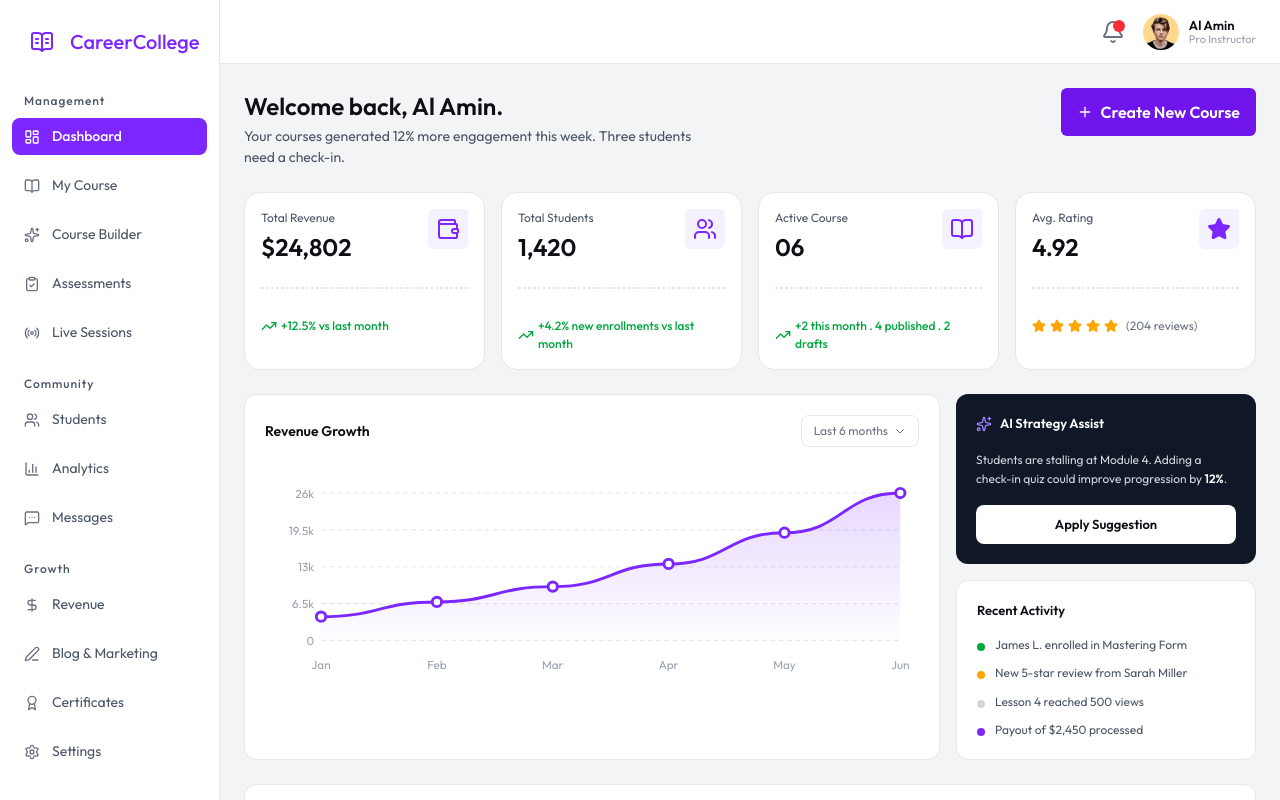
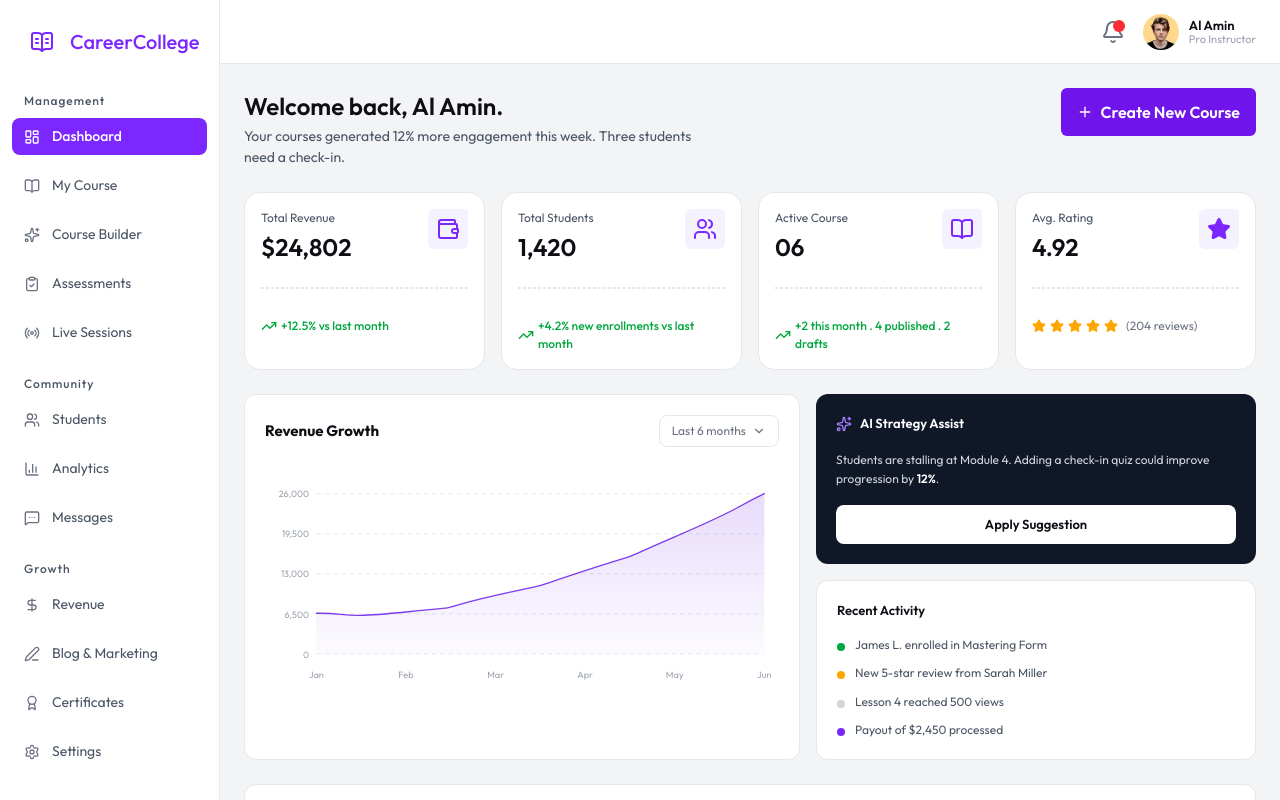
Before and after one commit to niduslab/Career-College-Frontend, a Next.js app: page /dashboard/instructor in a window 1280 px wide. Shown: the top 800 px of the page. Built offline with nearby package versions, Linux system fonts and the light colour scheme.

Commit message:
Completed the ai activity panel design for the instructor dashboard

```diff
--- a/src/components/dashboard/instructor/ai-activity-panel.tsx
+++ b/src/components/dashboard/instructor/ai-activity-panel.tsx
@@ -15,7 +15,7 @@ const activities = [
 
 export default function AiActivityPanel() {
   return (
-    <div className="w-full lg:w-75 shrink-0 flex flex-col gap-4">
+    <div className="w-full xl:w-110 lg:w-75 shrink-0 flex flex-col gap-4">
       {/* AI Assist card */}
       <div className="bg-(--gray-900) rounded-xl p-5 text-white flex flex-col gap-4">
         <div className="flex items-center gap-2">
--- a/src/components/dashboard/instructor/revenue-chart.tsx
+++ b/src/components/dashboard/instructor/revenue-chart.tsx
@@ -1,150 +1,229 @@
 "use client";
 
-const months = ["Jan", "Feb", "Mar", "Apr", "May", "Jun"];
-const dataPoints = [4200, 6800, 9500, 13500, 19000, 26000];
-const yLabels = [0, 6500, 13000, 19500, 26000];
+import { useState, useId } from "react";
+import { ChevronDown } from "lucide-react";
 
-function buildPath(points: { x: number; y: number }[]): string {
-  if (points.length === 0) return "";
-  const d = points
-    .map((p, i) => {
-      if (i === 0) return `M ${p.x} ${p.y}`;
-      const prev = points[i - 1];
-      const cpx = (prev.x + p.x) / 2;
-      return `C ${cpx} ${prev.y} ${cpx} ${p.y} ${p.x} ${p.y}`;
-    })
-    .join(" ");
+const allData: Record<string, { months: string[]; values: number[] }> = {
+  "3 months": {
+    months: ["Apr", "May", "Jun"],
+    values: [13500, 19000, 26000],
+  },
+  "4 months": {
+    months: ["Mar", "Apr", "May", "Jun"],
+    values: [9500, 13500, 19000, 26000],
+  },
+  "5 months": {
+    months: ["Feb", "Mar", "Apr", "May", "Jun"],
+    values: [6800, 9500, 13500, 19000, 26000],
+  },
+  "6 months": {
+    months: ["Jan", "Feb", "Mar", "Apr", "May", "Jun"],
+    values: [6600, 6800, 9500, 13500, 19000, 26000],
+  },
+};
+
+const filters = ["3 months", "4 months", "5 months", "6 months"] as const;
+type Filter = (typeof filters)[number];
+
+const Y_LABELS = [0, 6500, 13000, 19500, 26000];
+const MAX_VAL = 28000;
+const W = 560;
+const H = 240;
+const PAD = { l: 56, r: 16, t: 20, b: 32 };
+const chartW = W - PAD.l - PAD.r;
+const chartH = H - PAD.t - PAD.b;
+
+// Catmull-Rom to cubic bezier — produces a natural flowing curve matching figma
+function buildCurvePath(pts: { x: number; y: number }[]): string {
+  if (pts.length < 2) return "";
+  const tension = 0.4;
+  let d = `M ${pts[0].x} ${pts[0].y}`;
+  for (let i = 0; i < pts.length - 1; i++) {
+    const p0 = pts[Math.max(i - 1, 0)];
+    const p1 = pts[i];
+    const p2 = pts[i + 1];
+    const p3 = pts[Math.min(i + 2, pts.length - 1)];
+    const cp1x = p1.x + (p2.x - p0.x) * tension;
+    const cp1y = p1.y + (p2.y - p0.y) * tension;
+    const cp2x = p2.x - (p3.x - p1.x) * tension;
+    const cp2y = p2.y - (p3.y - p1.y) * tension;
+    d += ` C ${cp1x} ${cp1y} ${cp2x} ${cp2y} ${p2.x} ${p2.y}`;
+  }
   return d;
 }
 
 export default function RevenueChart() {
-  const W = 560;
-  const H = 180;
-  const padL = 48;
-  const padR = 16;
-  const padT = 16;
-  const padB = 28;
-  const chartW = W - padL - padR;
-  const chartH = H - padT - padB;
-  const maxVal = 28000;
+  const [active, setActive] = useState<Filter>("6 months");
+  const [open, setOpen] = useState(false);
+  const gradId = useId().replace(/:/g, "");
+  const clipId = useId().replace(/:/g, "");
 
-  const points = dataPoints.map((v, i) => ({
-    x: padL + (i / (dataPoints.length - 1)) * chartW,
-    y: padT + chartH - (v / maxVal) * chartH,
+  const { months, values } = allData[active];
+
+  const points = values.map((v, i) => ({
+    x: PAD.l + (i / (values.length - 1)) * chartW,
+    y: PAD.t + chartH - (v / MAX_VAL) * chartH,
   }));
 
-  const linePath = buildPath(points);
-
+  const linePath = buildCurvePath(points);
   const areaPath =
     linePath +
-    ` L ${points[points.length - 1].x} ${padT + chartH} L ${points[0].x} ${padT + chartH} Z`;
+    ` L ${points[points.length - 1].x} ${PAD.t + chartH} L ${points[0].x} ${PAD.t + chartH} Z`;
 
   return (
-    <div className="bg-white rounded-xl border border-(--gray-200) p-5 flex-1">
+    <div className="bg-white rounded-xl border border-(--gray-200) p-5 flex-1 relative">
+      {/* Header */}
       <div className="flex items-center justify-between mb-4">
-        <h3 className="text-[14px] font-semibold text-(--text-title)">
+        <h3 className="text-[15px] font-bold text-(--text-title)">
           Revenue Growth
         </h3>
-        <button className="text-[12px] text-(--gray-500) border border-(--gray-200) rounded-lg px-3 py-1.5 flex items-center gap-1 hover:bg-(--gray-50)">
-          Last 6 months
-          <svg
-            className="w-3 h-3 ml-0.5"
-            fill="none"
-            stroke="currentColor"
-            viewBox="0 0 24 24"
+
+        {/* Filter dropdown */}
+        <div className="relative">
+          <button
+            onClick={() => setOpen((v) => !v)}
+            className="text-[12px] text-(--gray-500) border border-(--gray-200) rounded-lg px-3 py-1.5 flex items-center gap-1.5 hover:bg-(--gray-50) transition-colors"
           >
-            <path
-              strokeLinecap="round"
-              strokeLinejoin="round"
-              strokeWidth={2}
-              d="M19 9l-7 7-7-7"
+            Last {active}
+            <ChevronDown
+              className={`w-3.5 h-3.5 transition-transform duration-200 ${open ? "rotate-180" : ""}`}
             />
-          </svg>
           </button>
+
+          {open && (
+            <div className="absolute right-0 top-full mt-1 bg-white border border-(--gray-200) rounded-xl shadow-lg z-10 py-1 min-w-32.5">
+              {filters.map((f) => (
+                <button
+                  key={f}
+                  onClick={() => {
+                    setActive(f);
+                    setOpen(false);
+                  }}
+                  className={`w-full text-left px-3 py-2 text-[12px] transition-colors ${
+                    f === active
+                      ? "bg-(--primary-50) text-(--primary-600) font-semibold"
+                      : "text-(--gray-600) hover:bg-(--gray-50)"
+                  }`}
+                >
+                  Last {f}
+                </button>
+              ))}
+            </div>
+          )}
+        </div>
       </div>
 
+      {/* Chart */}
       <svg
         width="100%"
         viewBox={`0 0 ${W} ${H}`}
         preserveAspectRatio="xMidYMid meet"
+        className="overflow-visible"
       >
         <defs>
-          <linearGradient id="areaGrad" x1="0" y1="0" x2="0" y2="1">
-            <stop offset="0%" stopColor="#7c27ff" stopOpacity="0.18" />
-            <stop offset="100%" stopColor="#7c27ff" stopOpacity="0.01" />
+          <linearGradient id={gradId} x1="0" y1="0" x2="0" y2="1">
+            <stop offset="0%" stopColor="#7c3aed" stopOpacity="0.18" />
+            <stop offset="100%" stopColor="#7c3aed" stopOpacity="0.02" />
           </linearGradient>
+          {/* Clip that reveals left-to-right for line draw animation */}
+          <clipPath id={clipId}>
+            <rect
+              x={PAD.l}
+              y="0"
+              width={chartW}
+              height={H}
+              style={{
+                animation: `clipReveal 1s cubic-bezier(0.4,0,0.2,1) forwards`,
+              }}
+            />
+          </clipPath>
         </defs>
 
-        {/* Y grid lines */}
-        {yLabels.map((val) => {
-          const y = padT + chartH - (val / maxVal) * chartH;
+        {/* Y grid lines + labels */}
+        {Y_LABELS.map((val) => {
+          const y = PAD.t + chartH - (val / MAX_VAL) * chartH;
           return (
             <g key={val}>
               <line
-                x1={padL}
+                x1={PAD.l}
                 y1={y}
-                x2={padL + chartW}
+                x2={PAD.l + chartW}
                 y2={y}
                 stroke="#e5e7eb"
                 strokeWidth="1"
-                strokeDasharray="4 3"
+                strokeDasharray="5 4"
               />
               <text
-                x={padL - 6}
+                x={PAD.l - 8}
                 y={y + 4}
                 textAnchor="end"
                 fontSize="10"
-                fill="#99a1af"
+                fill="#9ca3af"
+                fontFamily="inherit"
               >
-                {val === 0 ? "0" : `${val / 1000}k`}
+                {val === 0 ? "0" : val.toLocaleString()}
               </text>
             </g>
           );
         })}
 
-        {/* Area fill */}
-        <path d={areaPath} fill="url(#areaGrad)" />
+        {/* Area fill — fades in */}
+        <path
+          key={`area-${active}`}
+          d={areaPath}
+          fill={`url(#${gradId})`}
+          style={{
+            animation: "areaFade 1s cubic-bezier(0.4,0,0.2,1) forwards",
+          }}
+        />
 
-        {/* Line */}
+        {/* Line — draws left to right via strokeDashoffset */}
         <path
+          key={`line-${active}`}
           d={linePath}
           fill="none"
-          stroke="#7c27ff"
-          strokeWidth="2.5"
+          stroke="#7c3aed"
+          strokeWidth="1.5"
           strokeLinecap="round"
           strokeLinejoin="round"
+          pathLength="1"
+          style={{
+            strokeDasharray: 1,
+            strokeDashoffset: 1,
+            animation: "lineDraw 1s cubic-bezier(0.4,0,0.2,1) forwards",
+          }}
         />
 
-        {/* Data points */}
-        {points.map((p, i) => (
-          <circle
-            key={i}
-            cx={p.x}
-            cy={p.y}
-            r="4"
-            fill="white"
-            stroke="#7c27ff"
-            strokeWidth="2.5"
-          />
-        ))}
-
         {/* X labels */}
-        {months.map((m, i) => {
-          const x = padL + (i / (months.length - 1)) * chartW;
-          return (
+        {months.map((m, i) => (
           <text
-              key={m}
-              x={x}
-              y={H - 4}
+            key={`${m}-${i}-${active}`}
+            x={PAD.l + (i / (months.length - 1)) * chartW}
+            y={H - 6}
             textAnchor="middle"
             fontSize="10"
-              fill="#99a1af"
+            fill="#9ca3af"
+            fontFamily="inherit"
           >
             {m}
           </text>
-          );
-        })}
+        ))}
       </svg>
+
+      <style>{`
+        @keyframes lineDraw {
+          from { stroke-dashoffset: 1; }
+          to   { stroke-dashoffset: 0; }
+        }
+        @keyframes areaFade {
+          from { opacity: 0; }
+          to   { opacity: 1; }
+        }
+        @keyframes clipReveal {
+          from { width: 0; }
+          to   { width: ${chartW}px; }
+        }
+      `}</style>
     </div>
   );
 }
```
Lines whose indentation alone changed are shown as unchanged.
